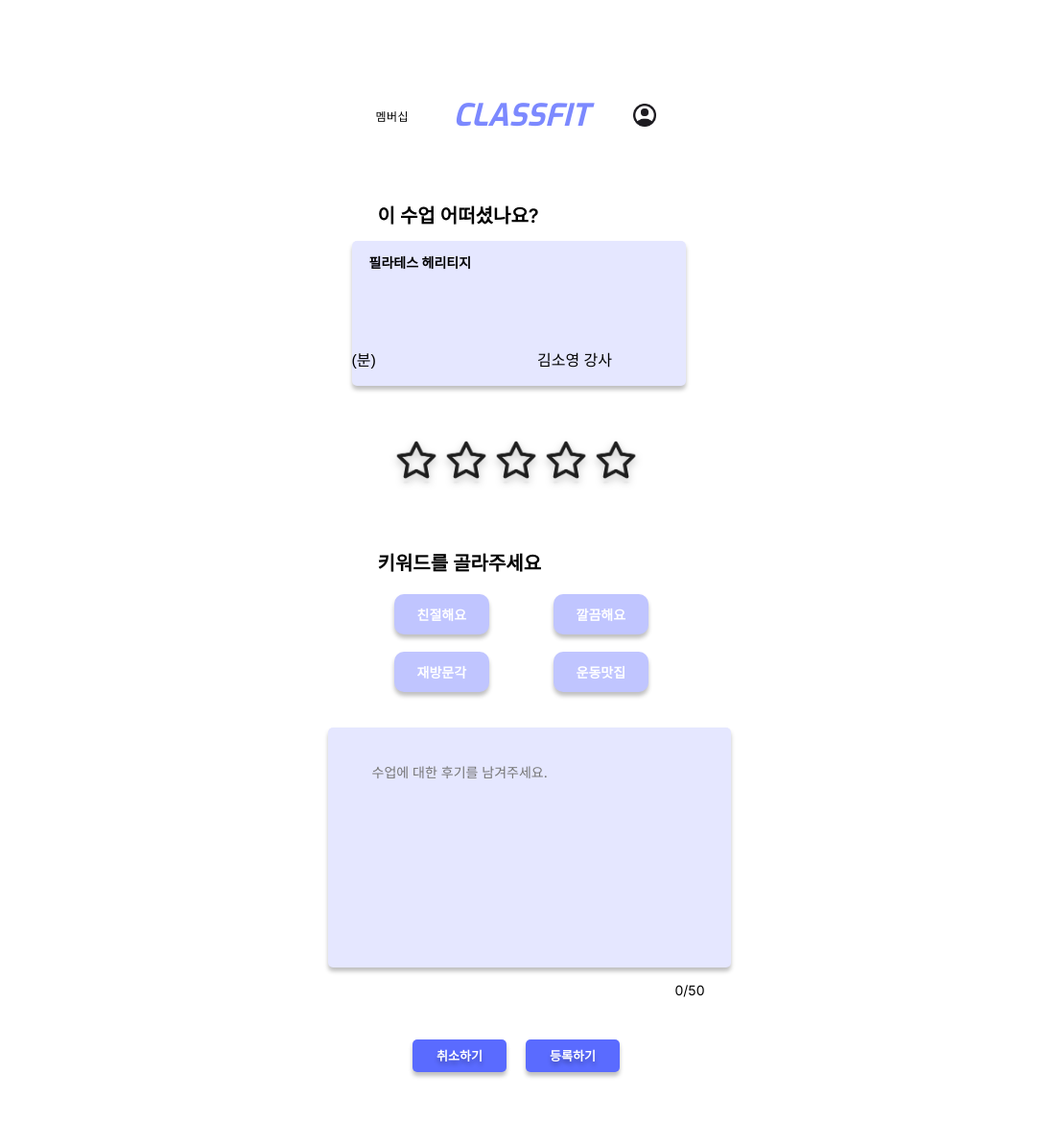
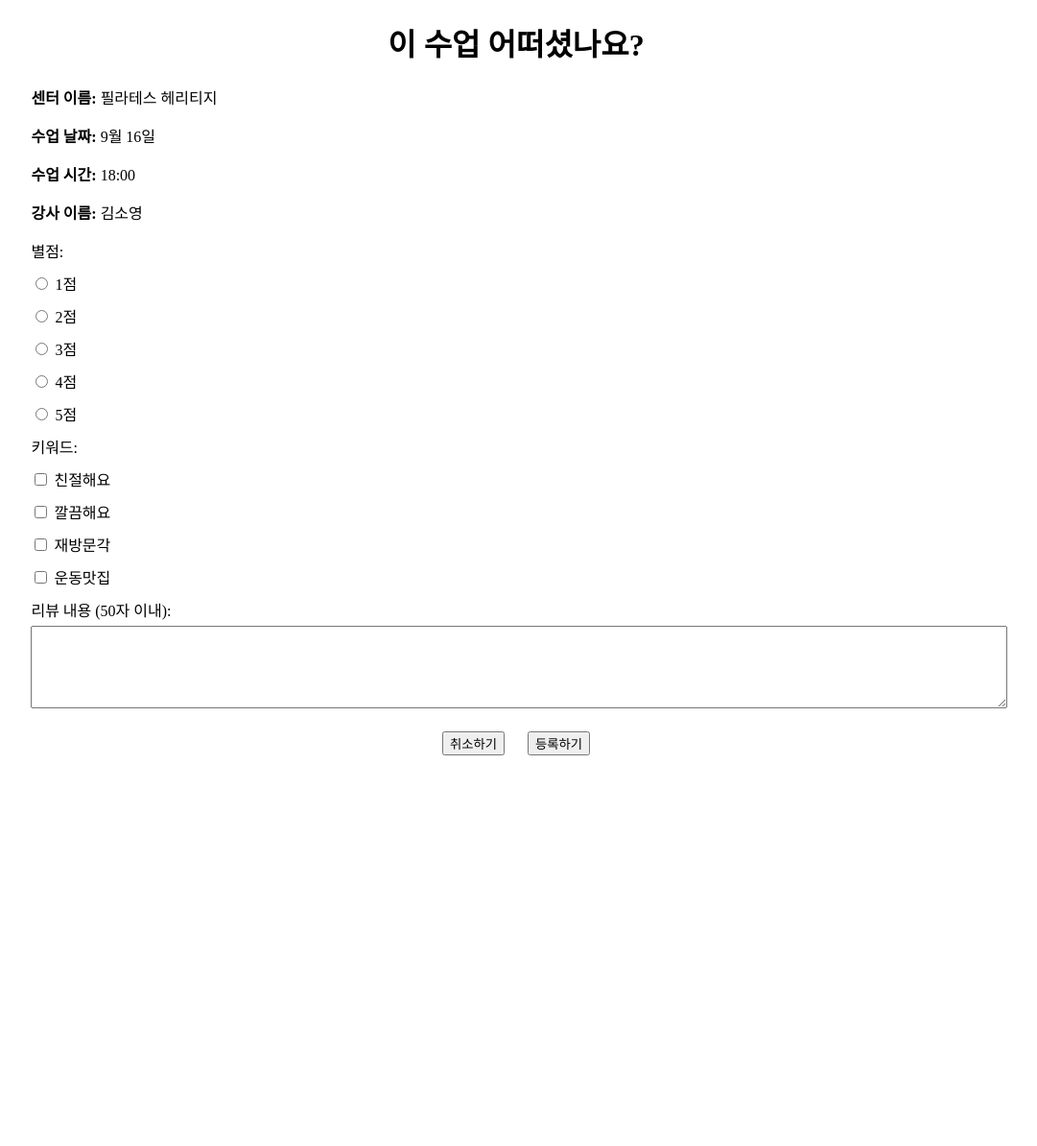
Before and after one commit to nnaX000/UnitedNetworking_1, a Django app: template Team1/Team1/templates/write_review.html in a window 1280 px wide. Shown: the whole page at 96% size, without its empty margins (102-1183 px from the left). After the commit the page ends 787 px from the top, so only its background shows below. Run offline with Django 5.2, Linux system fonts and the light colour scheme; the template is opened without the code that fills it: values that come from a table or form of the project are taken from there, others are empty; data comes from the database, SQL or seed files in the repository; both versions use the stored data as it was after the commit; some libraries are stand-ins or nearby versions.

Commit message:
리뷰 작성 원래대로

```diff
--- a/Team1/Team1/templates/write_review.html
+++ b/Team1/Team1/templates/write_review.html
@@ -1,83 +1,44 @@
-{% load static %}
 <!DOCTYPE html>
 <html lang="ko">
 <head>
     <meta charset="UTF-8">
-    <meta name="viewport" content="width=device-width, initial-scale=1.0">
-    <link href="https://fonts.googleapis.com/css2?family=Exo:wght@400;700&display=swap" rel="stylesheet">
-    <link href="https://fonts.googleapis.com/css2?family=Roboto:wght@400;700&display=swap" rel="stylesheet">
-    <link href="https://fonts.googleapis.com/css2?family=Inter:wght@400;500;600;700&display=swap" rel="stylesheet">
-    <script src="https://cdnjs.cloudflare.com/ajax/libs/PapaParse/5.3.0/papaparse.min.js"></script>
-    <link rel="stylesheet" type="text/css" href="{% static 'css/write_review.css' %}">
-    <title>리뷰</title>
+    <title>리뷰 작성</title>
+    <style>
+        .review-form {
+            width: 80%;
+            margin: 0 auto;
+        }
+        .review-form h1 {
+            text-align: center;
+        }
+        .review-form label {
+            display: block;
+            margin: 10px 0 5px;
+        }
+        .review-form textarea {
+            width: 100%;
+            height: 80px;
+            resize: vertical;
+        }
+        .review-form .buttons {
+            text-align: center;
+            margin-top: 20px;
+        }
+        .review-form .buttons button {
+            margin: 0 10px;
+        }
+    </style>
 </head>
 <body>
-    <div class="container">
-        <div class="topBar">
-            <p class="topBar-membership">멤버십</p>
-            <P class="topBar-classfit">CLASSFIT</P>
-            <img src="{% static 'img/profile-icon.png' %}" alt="프로필 아이콘" class="topBar-profileIcon">
-        </div>
-        <div class="review-title">
-            이 수업 어떠셨나요?
-        </div>
-        <div class="info-container">
-            <p class="centerName-review">{{ reservation.center_name }}</p>
-            <div class="grid-review">
-                <p class="classTime-review" id="classTime-review">{{ class_instance.time }}</p>
-                <p class="classDetail-review" id="classDetail-review">{{ class_instance.detail }}</p>
-                <p class="classDuration-review" id="classDuration-review">({{ class_instance.duration }}분)</p>
-                <p class="classTeacher-review" id="classTeacher-review">{{ reservation.class_id.teacher }} 강사</p>
-            </div>
-        </div>
-        <form method="POST">
-            {% csrf_token %}
-            <div class="star-rating" id="star">
-                <img src="{% static 'img/reviewEmptyStar-icon.png' %}" alt=" 빈 리뷰 별 아이콘" class="reviewEmptyStar-icon" data-value="1">
-                <img src="{% static 'img/reviewEmptyStar-icon.png' %}" alt="빈 리뷰 별 아이콘" class="reviewEmptyStar-icon" data-value="2">
-                <img src="{% static 'img/reviewEmptyStar-icon.png' %}" alt="빈 리뷰 별 아이콘" class="reviewEmptyStar-icon" data-value="3">
-                <img src="{% static 'img/reviewEmptyStar-icon.png' %}" alt="빈 리뷰 별 아이콘" class="reviewEmptyStar-icon" data-value="4">
-                <img src="{% static 'img/reviewEmptyStar-icon.png' %}" alt="빈 리뷰 별 아이콘" class="reviewEmptyStar-icon" data-value="5">
-            </div>
-            <div class="chooseKeyword-container">
-                <p class="chooseKeyword">키워드를 골라주세요</p>
-                <div class="keywords" id="keyword">
-                    <button class="keyword-button">친절해요</button>
-                    <button class="keyword-button">깔끔해요</button>
-                    <button class="keyword-button">재방문각</button>
-                    <button class="keyword-button">운동맛집</button>
-                </div>
-            </div>
-            <div class="reviewForm-container">
-                <form id="textForm">
-                    <textarea id="detail" name="textInput" maxlength="50" placeholder="수업에 대한 후기를 남겨주세요."></textarea>
-                </form>
-            </div>
-            <div id="charCount" class="char-count">0/50</div>
-            <div class="reviewButton">
-                <button class="cancel" onclick="window.location.href='{% url 'my_reservation' %}'">취소하기</button>
-                <button class="enroll">등록하기</button>
-            </div>
-        </form>
-    </div>
-    <script src="{% static 'js/write_review.js' %}"></script>
-</body>
-</html>
-
-
-<!--
     <div class="review-form">
         <h1>이 수업 어떠셨나요?</h1>
-
         <p><strong>센터 이름:</strong> {{ reservation.center_name }}</p>
         <p><strong>수업 날짜:</strong> {{ reservation.class_id.date }}</p>
         <p><strong>수업 시간:</strong> {{ reservation.class_id.time }}</p>
         <p><strong>강사 이름:</strong> {{ reservation.class_id.teacher }}</p>
-
         <form method="POST">
             {% csrf_token %}
-
-            별점 라디오 버튼
+            <!-- 별점 라디오 버튼 -->
             <label for="star">별점:</label>
             <div id="star">
                 <label><input type="radio" name="star" value="1" required> 1점</label>
@@ -86,8 +47,7 @@
                 <label><input type="radio" name="star" value="4" required> 4점</label>
                 <label><input type="radio" name="star" value="5" required> 5점</label>
             </div>
-
-            키워드 체크박스
+            <!-- 키워드 체크박스 -->
             <label for="keyword">키워드:</label>
             <div id="keyword">
                 <label><input type="checkbox" name="keyword" value="친절해요"> 친절해요</label>
@@ -95,11 +55,9 @@
                 <label><input type="checkbox" name="keyword" value="재방문각"> 재방문각</label>
                 <label><input type="checkbox" name="keyword" value="운동맛집"> 운동맛집</label>
             </div>
-
-            리뷰 작성
+            <!-- 리뷰 작성 -->
             <label for="detail">리뷰 내용 (50자 이내):</label>
             <textarea name="detail" id="detail" maxlength="50" required></textarea>
-
             <div class="buttons">
                 <button type="button" onclick="window.location.href='{% url 'my_reservation' %}'">취소하기</button>
                 <button type="submit">등록하기</button>
```
Also changed, not shown: Team1/db.sqlite3.
